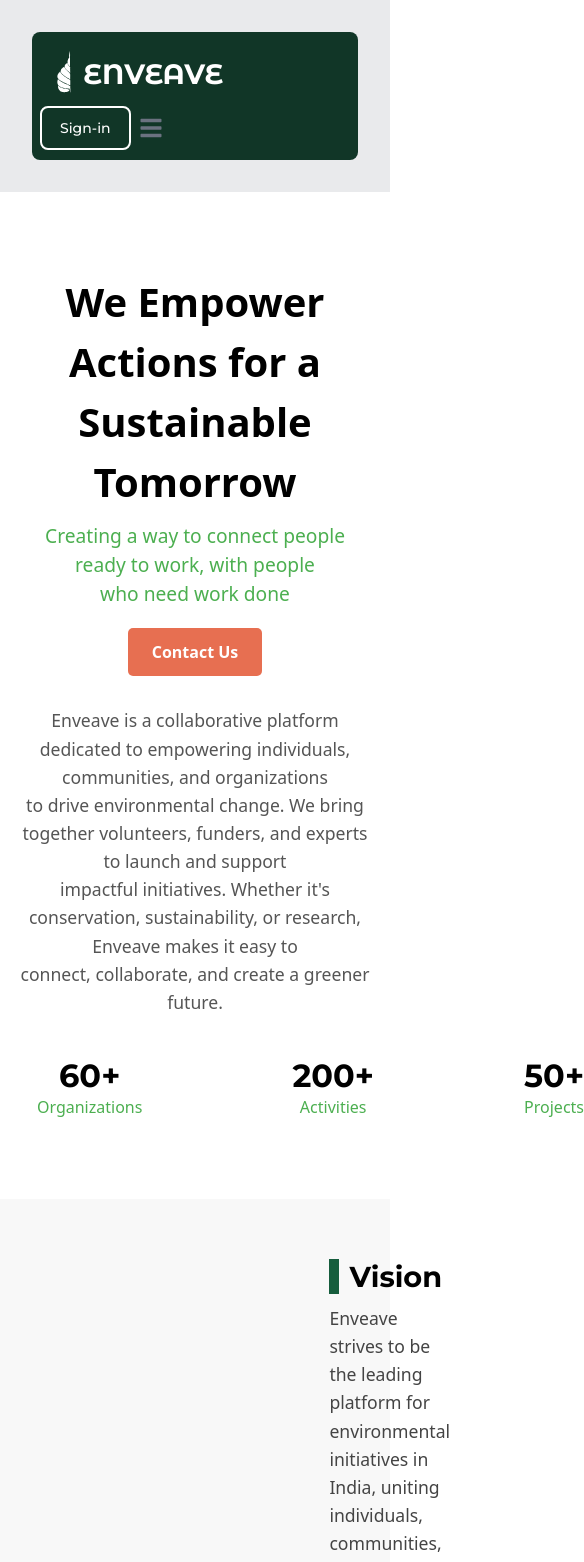
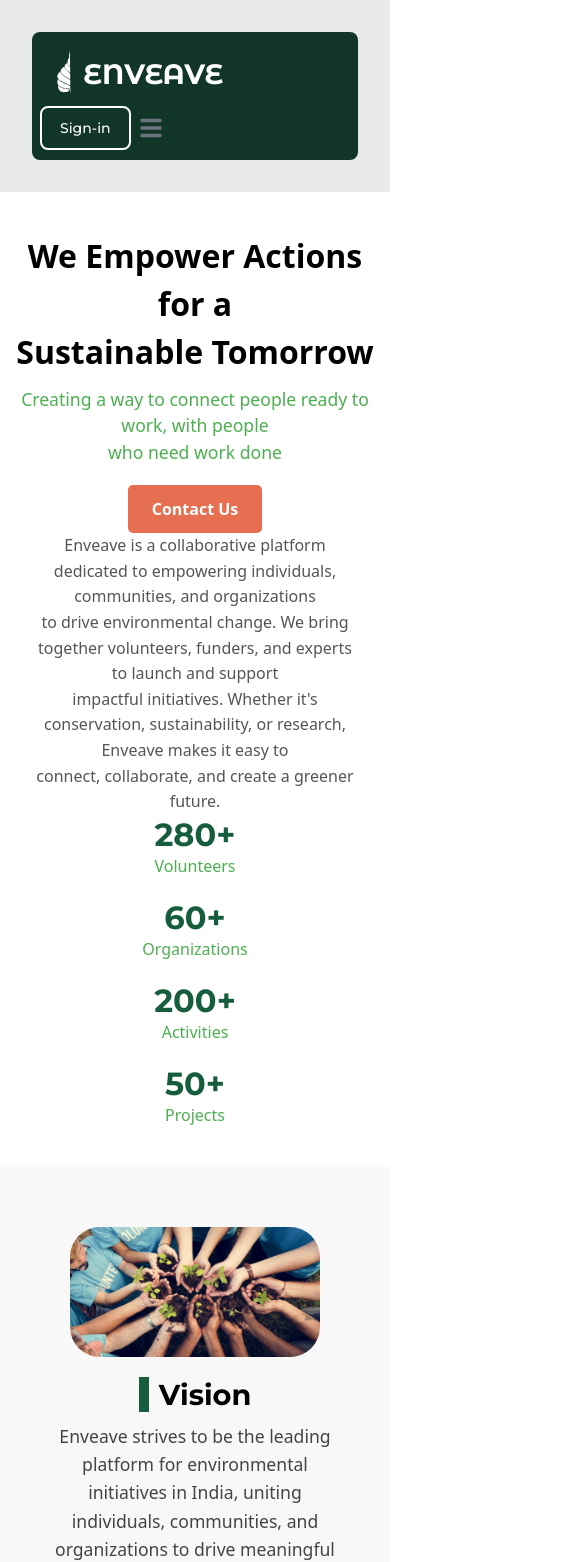
Before and after one commit to samyakm38/Enveave, a React (Vite) app in the folder client/: page /about-us in a window 390 px wide. Shown: the top 1562 px of the page, 584 px wide, since content can reach past the window. Built offline with nearby package versions, Linux system fonts and the light colour scheme.

Commit message:
made about-us page responsive

```diff
--- a/client/src/components/About-us/stylesheets/HeroSection.css
+++ b/client/src/components/About-us/stylesheets/HeroSection.css
@@ -1,19 +1,29 @@
 .hero {
-    text-align: center;
-    padding: 80px 20px;
-  }
+  text-align: center;
+  padding: 60px 20px;
+}
 
+/* Headings */
 h1 {
-  font-size: 2.5rem;
+  font-size: clamp(1.8rem, 4vw, 2.5rem); /* Adjusts dynamically */
   font-weight: bold;
 }
 
 .subheading {
-  font-size: 1.2rem;
+  font-size: 1.1rem;
   margin-top: 10px;
 }
 
+.description {
+  font-size: 1rem;
+  color: #555;
+  line-height: 1.6;
+  margin-top: 20px;
+  max-width: 90%;
+  margin: auto;
+}
 
+/* CTA Button */
 .cta-button {
   margin-top: 20px;
   padding: 12px 24px;
@@ -30,24 +40,15 @@ h1 {
   background-color: #d65a3f;
 }
 
-.break {
-  display: block; /* Forces the text to break into a new line */
-}
-
-.description {
-  font-size: 1.1rem;
-  color: #555;
-  line-height: 1.6;
-  margin-top: 30px;
-}
-
+/* Stats Section */
 .stats {
-  display: flex;
-  justify-content: center;
-  gap: 150px; /* Space between items */
+  display: grid;
+  grid-template-columns: repeat(auto-fit, minmax(120px, 1fr));
+  gap: 20px;
   margin-top: 40px;
-  color: #165d3d; /* Dark green */
-  /* background-color: lightblue; */
+  color: #165d3d;
+  max-width: 800px;
+  margin: auto;
 }
 
 .stat {
@@ -57,9 +58,44 @@ h1 {
 .stat h2 {
   font-size: 2rem;
   font-weight: bold;
+  color: #165d3d;
 }
 
 .stat p {
   font-size: 1rem;
   font-weight: 500;
 }
+
+/* Responsive Design */
+@media (max-width: 768px) {
+  .hero {
+    padding: 40px 15px;
+  }
+
+  h1 {
+    font-size: 2rem;
+  }
+
+  .stats {
+    grid-template-columns: repeat(2, 1fr); /* Two columns */
+  }
+}
+
+@media (max-width: 480px) {
+  .stats {
+    grid-template-columns: 1fr; /* Single column for mobile */
+  }
+}
+
+@media (min-width: 1024px) { /* Only for PCs and large screens */
+  .cta-button {
+    margin-bottom: 40px; /* Adds space below the button */
+  }
+  .description{
+    margin-bottom: 40px;
+  }
+}
+
+.break{
+  display: block;
+}
--- a/client/src/components/About-us/stylesheets/TeamSection.css
+++ b/client/src/components/About-us/stylesheets/TeamSection.css
@@ -19,11 +19,23 @@
 }
 
 
+@media (max-width: 1024px) {
+    .team-grid {
+        grid-template-columns: repeat(2, 1fr); /* 2 columns */
+    }
+}
+
+/* Small screens (Mobile) */
+@media (max-width: 768px) {
+    .team-grid {
+        grid-template-columns: repeat(1, 1fr); /* 1 column */
+    }
+}
+
+/* Ensures images don't get too large on smaller screens */
 .team-image {
-width: 100px;
-height: 100px;
-border-radius: 50%;
-object-fit: cover;
+    width: 80px; /* Slightly smaller images */
+    height: 80px;
 }
 
 h3 {
--- a/client/src/components/About-us/stylesheets/VisionMissionSection.css
+++ b/client/src/components/About-us/stylesheets/VisionMissionSection.css
@@ -40,3 +40,27 @@
     width: 45%;
     border-radius: 195px;
 }
+
+.vision-mission {
+    padding: 60px 10%;
+    background-color: #f8f8f8; /* Light background */
+}
+
+
+
+@media (max-width: 768px) {
+    .content-block {
+        flex-direction: column;
+        text-align: center; /* Centers text */
+        gap: 20px;
+    }
+
+    .text-content {
+        max-width: 90%; /* Make text take more space */
+    }
+
+    .vision-image, .mission-image {
+        width: 80%; /* Reduce image size for small screens */
+        border-radius: 30px;
+    }
+}
```
